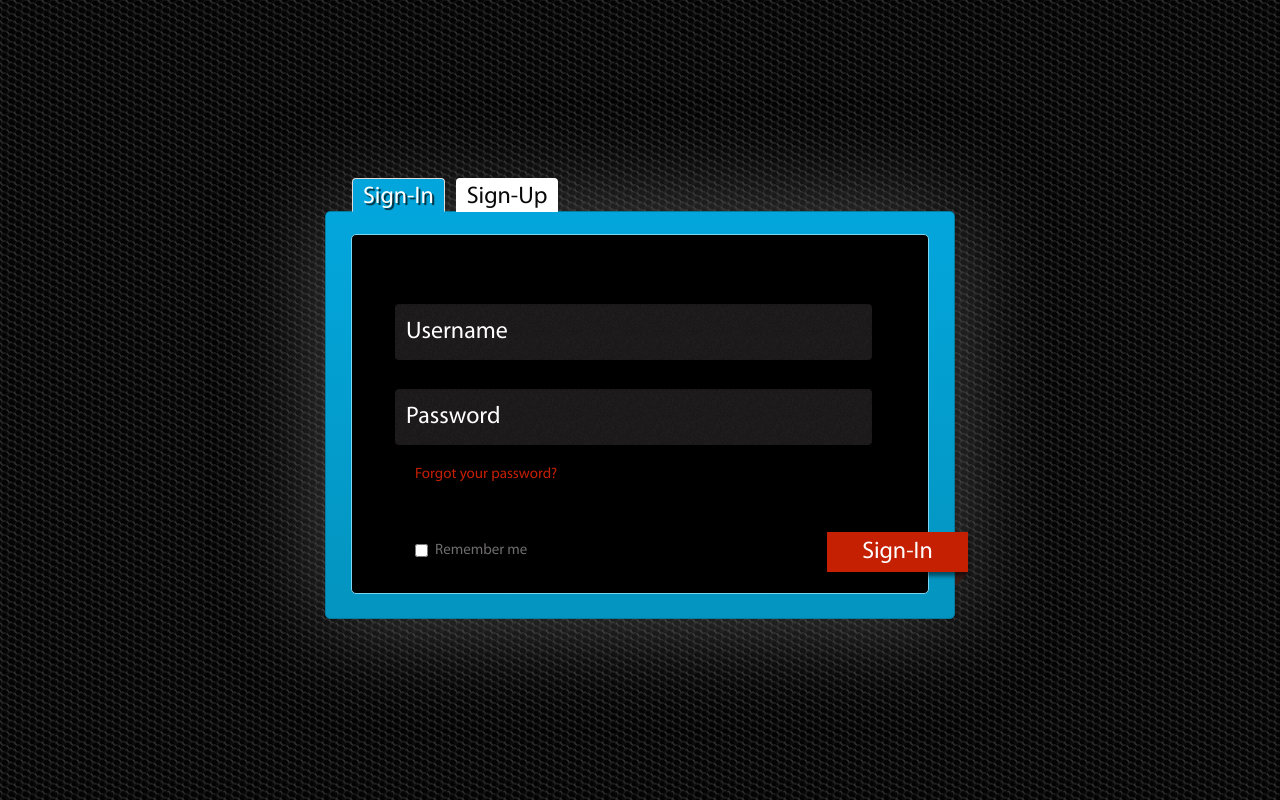
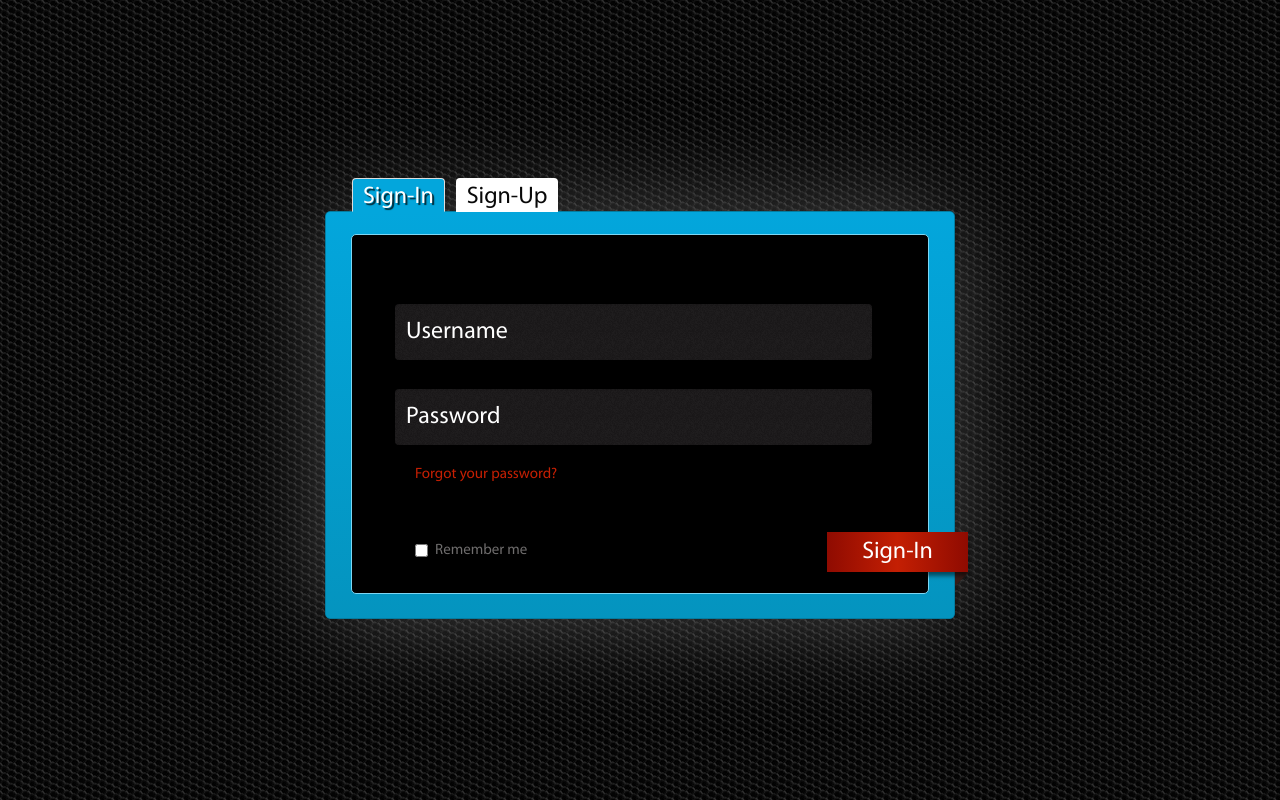
Before and after one commit to hanMaster/hanMaster.github.io, a PHP site: page / in a window 1280 px wide. Run offline with PHP 8.4, Linux system fonts and the light colour scheme.

Commit message:
Lesson 18 Fix

```diff
--- a/GloAcademy/lesson_18/css/style.css
+++ b/GloAcademy/lesson_18/css/style.css
@@ -92,7 +92,8 @@ body {
   right: -13px;
   bottom: 50px;
   display: inline-block;
-  background-color: #c62003;
+  background: -webkit-gradient(linear, left top, right top, from(#8f0b01), color-stop(#c41f03), to(#8f0b01));
+  background: linear-gradient(to right, #8f0b01, #c41f03, #8f0b01);
   text-align: center;
   width: 141px;
   -webkit-box-shadow: 0 4px 4px rgba(0, 0, 0, 0.5);
--- a/GloAcademy/lesson_18/less/style.less
+++ b/GloAcademy/lesson_18/less/style.less
@@ -109,7 +109,7 @@ body {
 				right: -13px;
 				bottom: 50px;
 				display: inline-block;
-				background-color: #c62003;
+				background: linear-gradient(to right, #8f0b01, #c41f03, #8f0b01);
 				text-align: center;
 				width: 141px;
 				box-shadow: 0 4px 4px rgba(0, 0, 0, 0.5);
```
